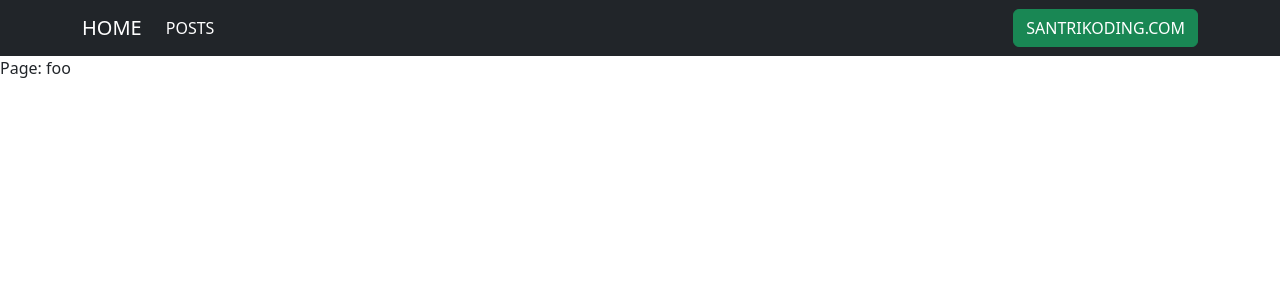
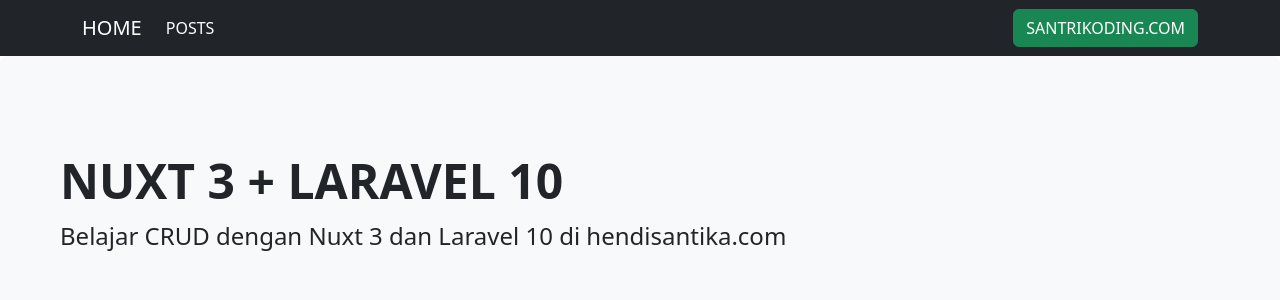
Before and after one commit to hendisantika/nuxt3-crud, a Nuxt app: page / in a window 1280 px wide. Shown: the top 300 px of the page. Built offline with nearby package versions, Linux system fonts and the light colour scheme.

Commit message:
#6 - Modify page index.vue ✏️📗:octocat:⬆

```diff
--- a/pages/index.vue
+++ b/pages/index.vue
@@ -1,8 +1,16 @@
-<script lang="ts" setup></script>
+<script lang="ts" setup>
+//meta title
+useHead({
+  title: 'Welcome - hendisantika.com',
+});
+</script>
 
 <template>
-  <div>
-    Page: foo
+  <div class="p-5 mb-4 bg-light rounded-3">
+    <div class="container-fluid py-5">
+      <h1 class="display-5 fw-bold">NUXT 3 + LARAVEL 10</h1>
+      <p class="col-md-8 fs-4">Belajar CRUD dengan Nuxt 3 dan Laravel 10 di hendisantika.com</p>
+    </div>
   </div>
 </template>
 
```
